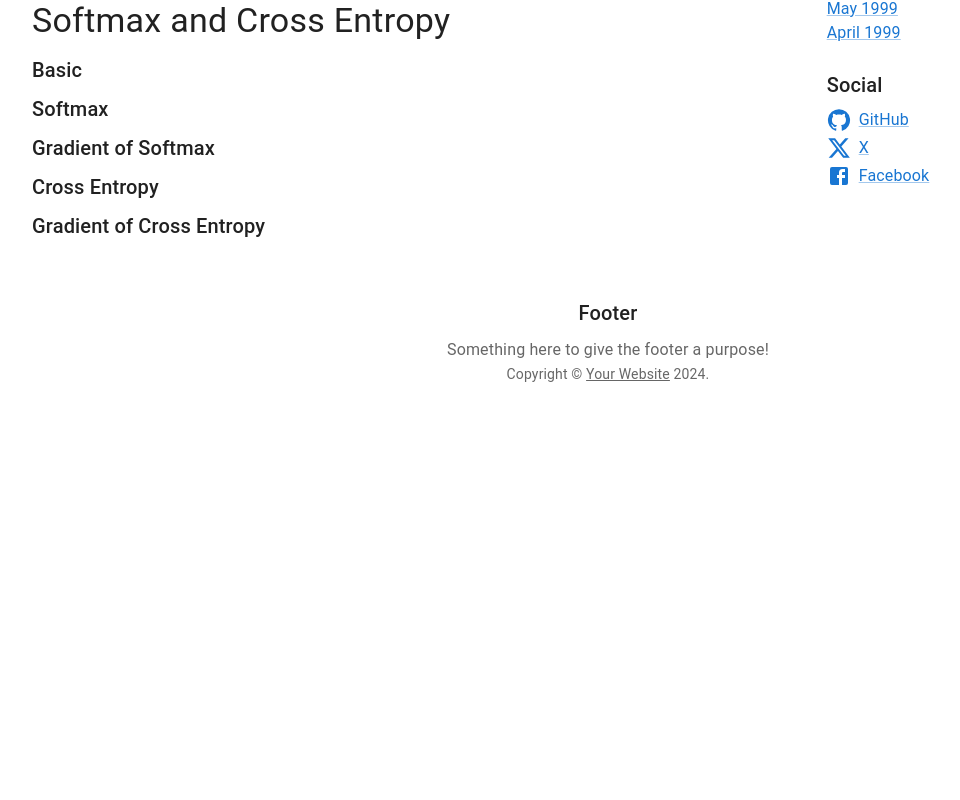
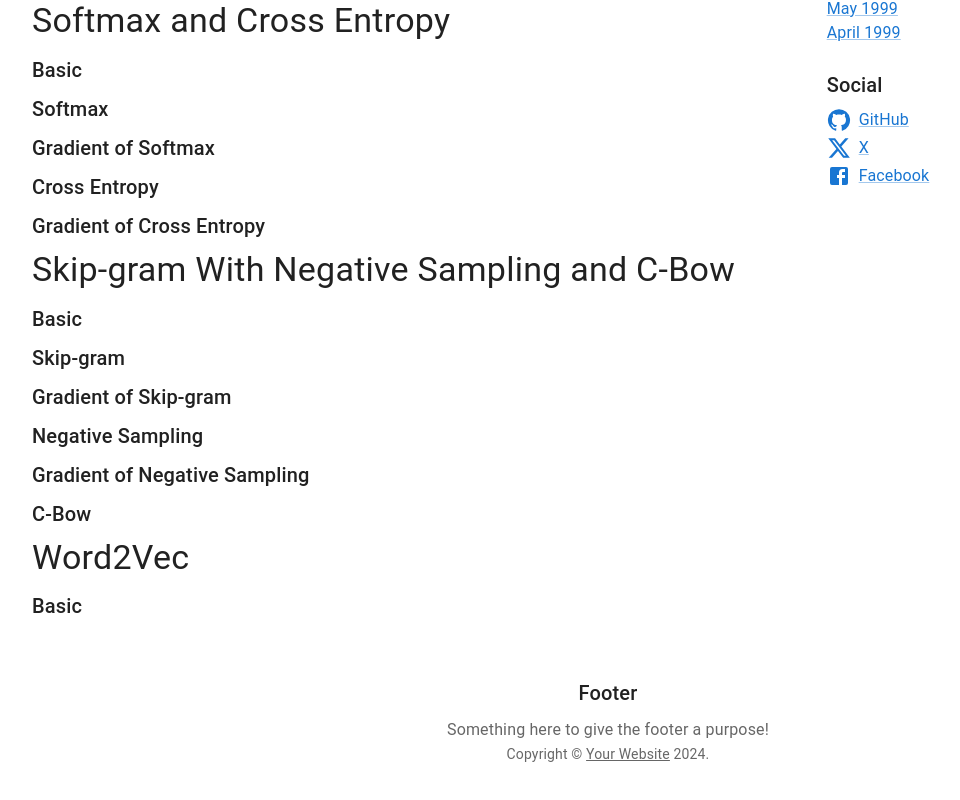
Before and after one commit to godpeny/pages, a React (Create React App) app in the folder main/: page / in a window 1280 px wide. Shown: the part 1214-2014 px from the top of the page, without its empty margins (32-992 px from the left). Before the commit the page ends 1646 px from the top, so only its background shows below. Built offline with nearby package versions, Linux system fonts and the light colour scheme.

Commit message:
feat: [GSMSEPLC-26] Adding Topic to write Word2Vec ---  - Adding Topic to write Word2Vec.

```diff
--- a/main/src/Blog.tsx
+++ b/main/src/Blog.tsx
@@ -17,7 +17,7 @@ import post0 from "./blog-post.0.md";
 import post1 from "./blog-post.1.md";
 import post2 from './blog-post.2.md';
 import post3 from './blog-post.3.md';
-
+import post4 from './blog-post.4.md';
 
 const sections = [
   { title: 'Technology', url: '#' },
@@ -60,7 +60,7 @@ const featuredPosts = [
   },
 ];
 
-const posts = [post0,post1, post2];
+const posts = [post0,post1, post2, post3, post4];
 
 const sidebar = {
   title: 'About',
--- /dev/null
+++ b/main/src/blog-post.4.md
@@ -0,0 +1,3 @@
+# Word2Vec
+
+## Basic
```
